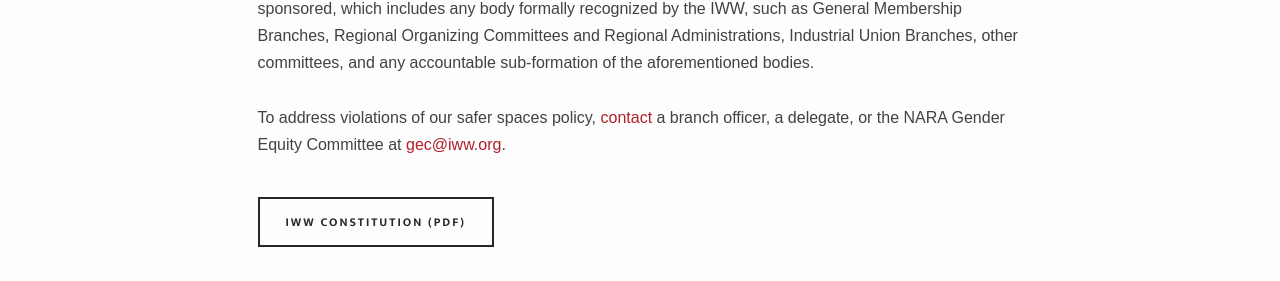
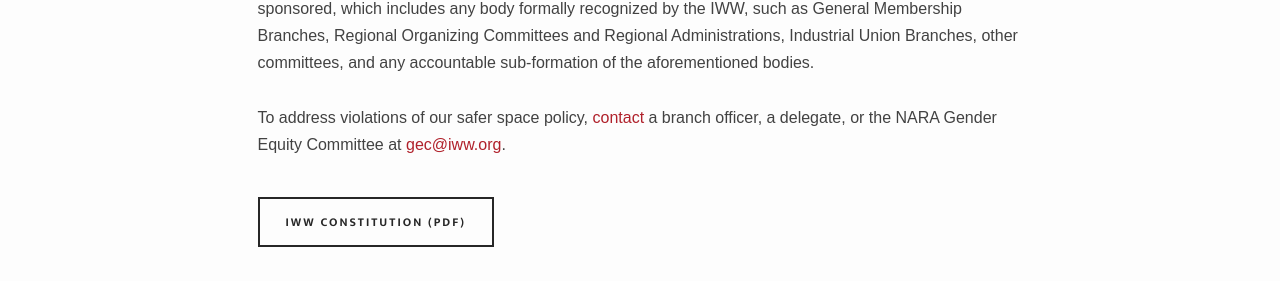
Before and after one commit to IWW-NYC-GMB/iww.nyc, a Jekyll site: the page built from safer-spaces.html, in a window 1280 px wide. Shown: the part 1617-1898 px from the top of the page. Built offline with Jekyll 4.4.1, drawn with Linux system fonts in a browser that asks for light colours; some web fonts are replaced.

Commit message:
Update safer-spaces.html

```diff
--- a/safer-spaces.html
+++ b/safer-spaces.html
@@ -1,7 +1,7 @@
 ---
 layout: page
 title: Industrial Workers of the World Safer Space Policy
-permalink: /safer-spaces/
+permalink: /safer-space/
 heading: true
 ---
 <p>The Industrial Workers of the World is a union committed to the emancipation of the working class. The working class is diverse and as a union we recognize that oppression is many layered. As such, we strive to keep our common places free from oppressive action, behavior, and language.</p><br>
@@ -14,6 +14,6 @@
 </ol>
 <p>If a member feels like this policy is being violated and is uncomfortable bringing this up personally, they are encouraged to seek an ally of their choosing to advocate for them. In a meeting, a person can ask for a point of personal privilege to take a break and discuss this with the necessary parties. Meeting chairs, officers, delegates, and members should be conscious of this policy and address issues as they arise.</p><br>
 <p>Further, space shall be defined as any office, meeting, event (including trainings, celebrations, social gatherings, etc.), internet platform (including listservs, facebook, we.riseup, twitter, etc.) that is IWW sponsored, which includes any body formally recognized by the IWW, such as General Membership Branches, Regional Organizing Committees and Regional Administrations, Industrial Union Branches, other committees, and any accountable sub-formation of the aforementioned bodies.</p><br>
-<p>To address violations of our safer spaces policy, <a href="{{ site.baseurl }}/contact">contact</a> a branch officer, a delegate, or the NARA Gender Equity Committee at <a href="mailto:gec@iww.org">gec@iww.org</a>.</p><br>
+<p>To address violations of our safer space policy, <a href="{{ site.baseurl }}/contact">contact</a> a branch officer, a delegate, or the NARA Gender Equity Committee at <a href="mailto:gec@iww.org">gec@iww.org</a>.</p><br>
 <a href="https://www.iww.org/PDF/Constitutions/CurrentIWWConstitution.pdf"><button class="small" style="margin: 12px 15px 24px 0;" ontouchstart="">IWW Constitution (PDF)</button></a><br>
 <a href="https://www.iww.org/PDF/Spanish/IWWConstitution2013esp.pdf" hreflang="es"><button class="small" style="margin: 12px 15px 24px 0;" ontouchstart="">IWW Constitution (PDF · Español)</button></a>
```
